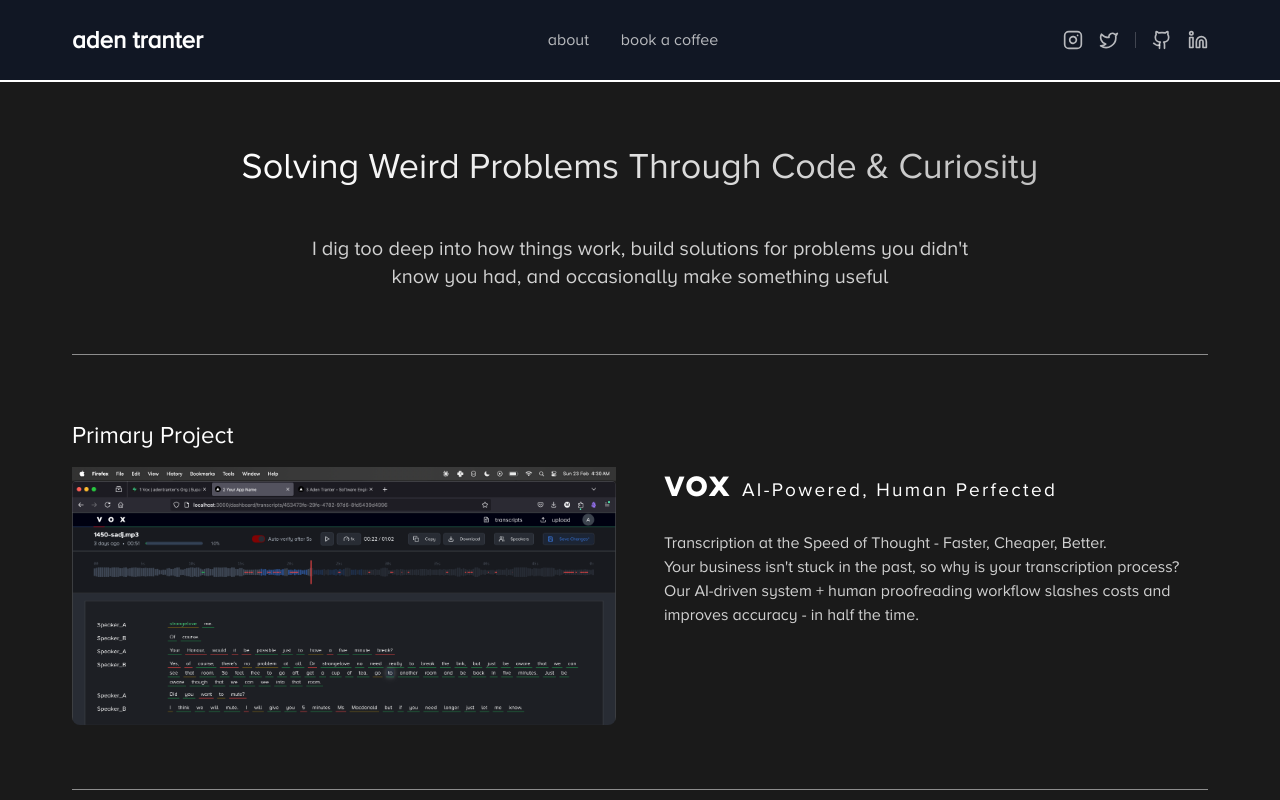
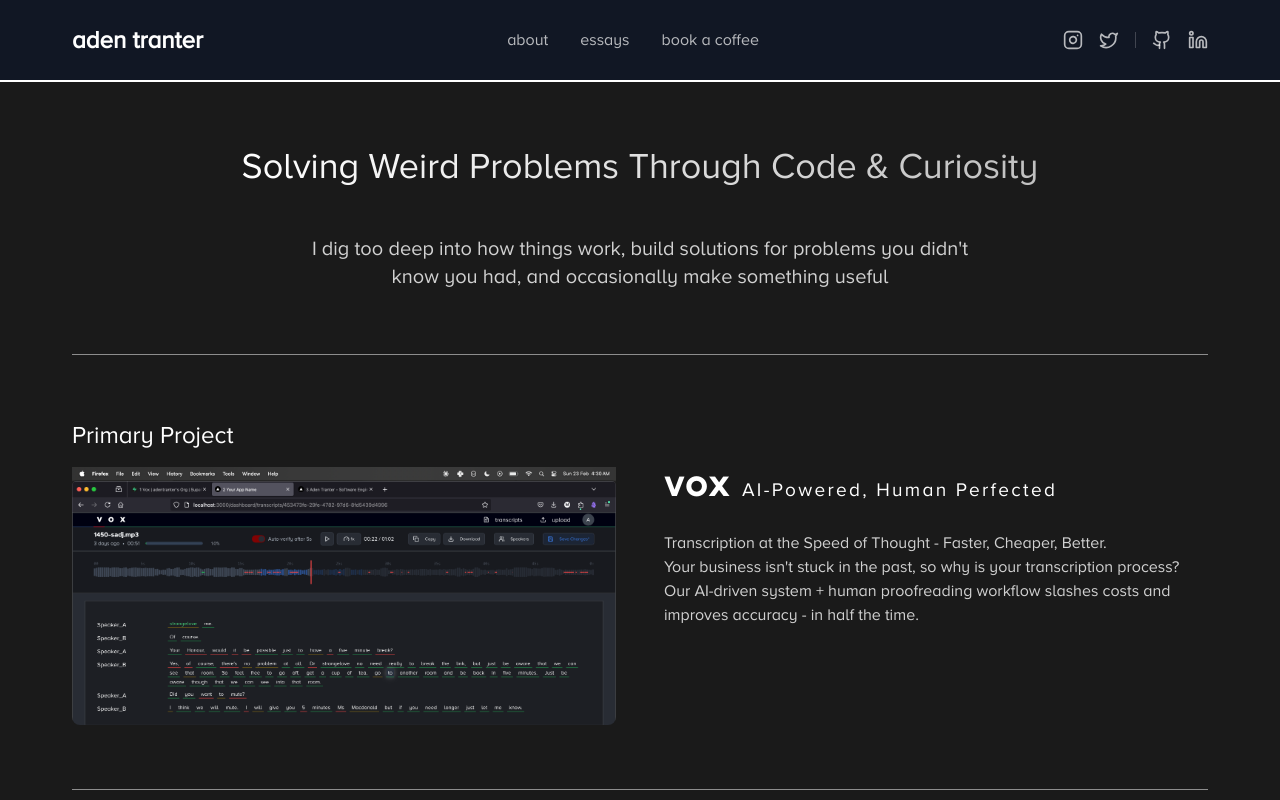
Before and after one commit to adentranter/adentranter.com, a Next.js app: page / in a window 1280 px wide. Shown: the top 800 px of the page. Built offline with nearby package versions, Linux system fonts and the light colour scheme; no server answers.

Commit message:
added essays back on

```diff
--- a/src/components/layout/navbar.tsx
+++ b/src/components/layout/navbar.tsx
@@ -15,7 +15,9 @@
           <Link href="/about" className="text-white/70 transition-colors hover:text-primary">
             about
           </Link>
-
+          <Link href="/essays" className="text-white/70 transition-colors hover:text-primary">
+            essays
+          </Link>
           <Link href="mailto:adentranter@gmail.com" className="hidden md:inline-block text-white/70 transition-colors hover:text-primary">
             book a coffee
           </Link>
```
